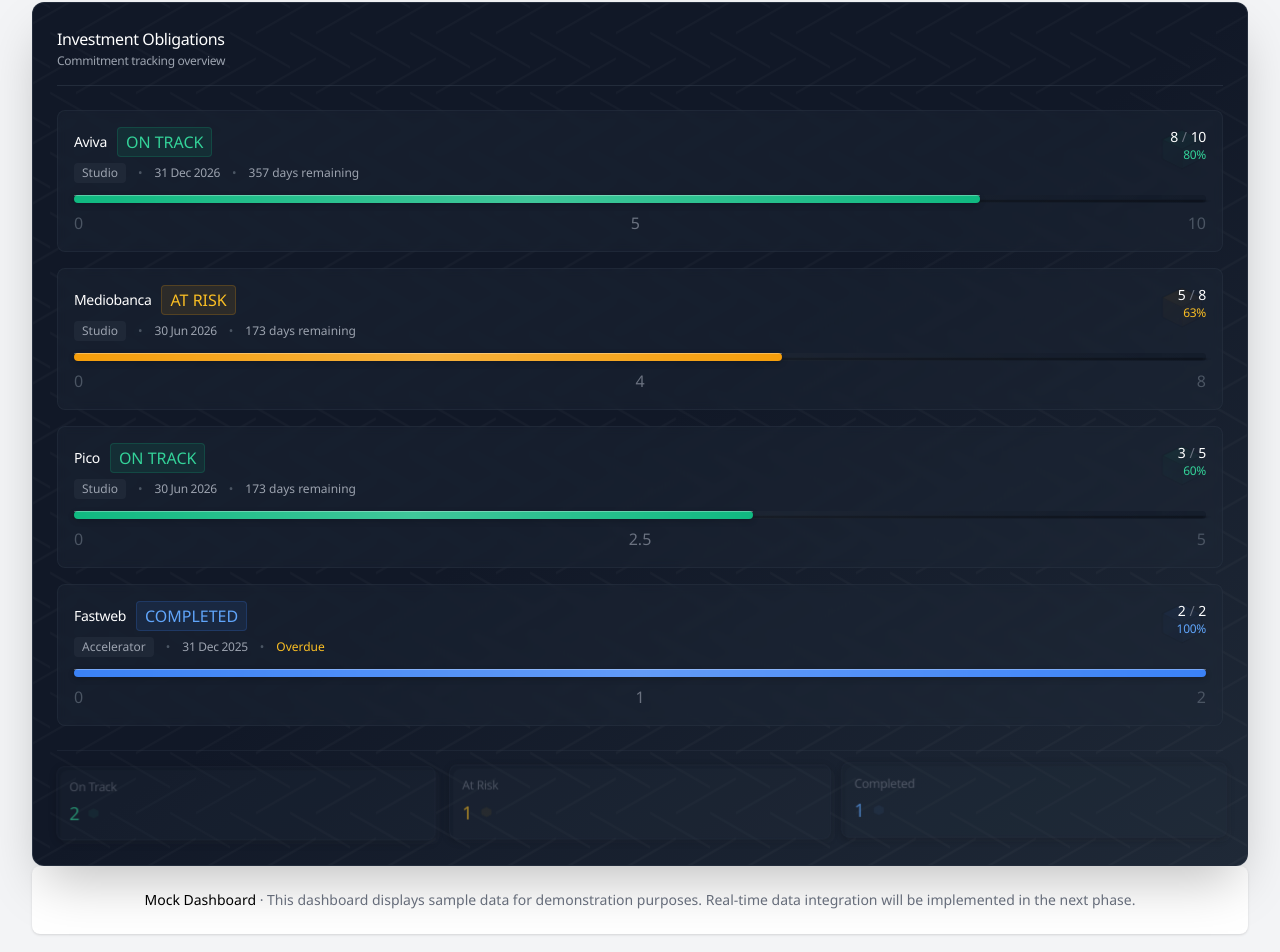
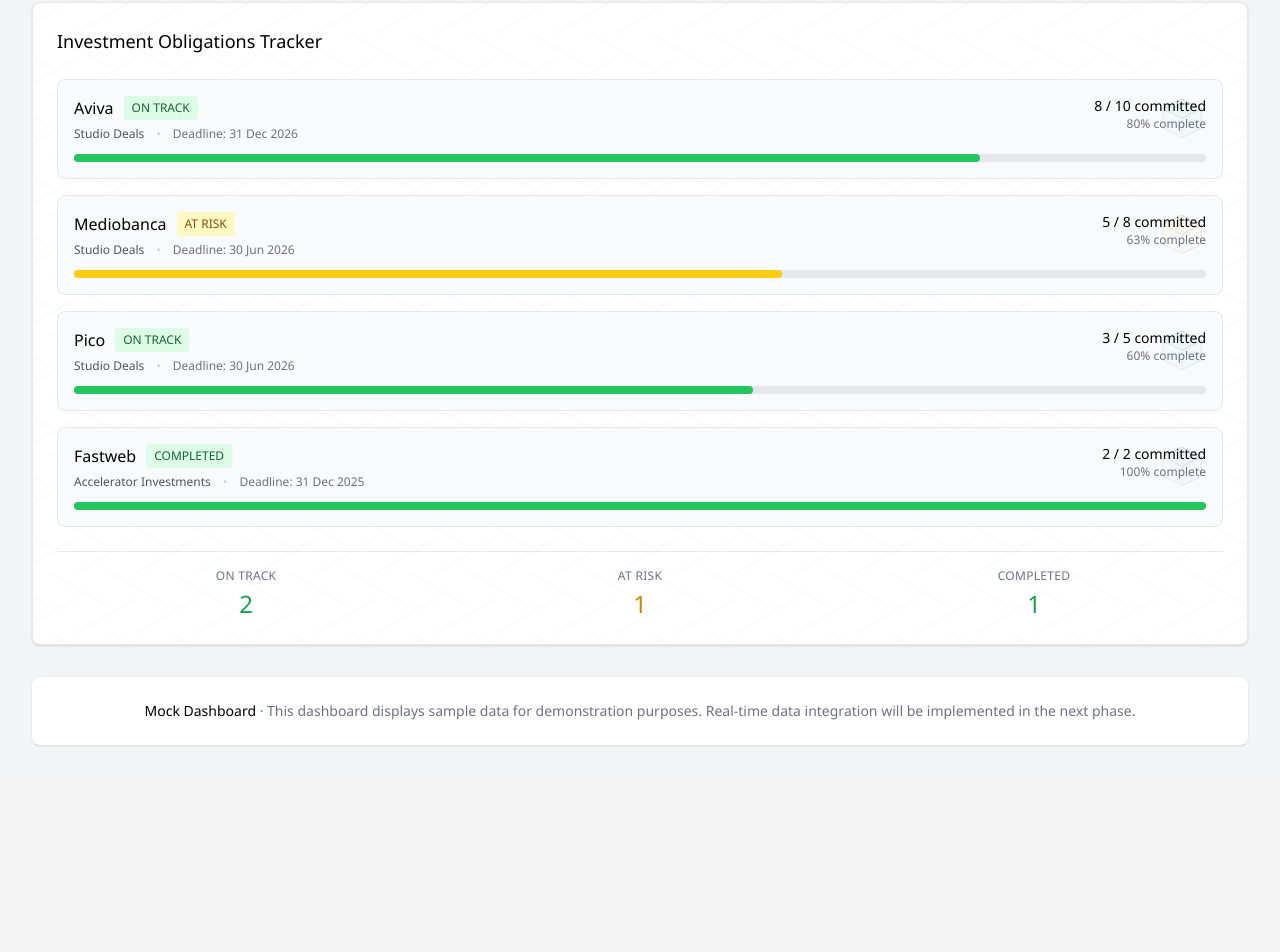
Before and after one commit to PWFF123/FoundersFactory, a React (Vite) app: page / in a window 1280 px wide. Shown: the part 878-1830 px from the top of the page. After the commit the page ends 1655 px from the top, so only its background shows below. Built offline with nearby package versions, Linux system fonts and the light colour scheme.

Commit message:
Update ObligationsTracker to match light color scheme and dashboard styling

```diff
--- a/src/components/ObligationsTracker.tsx
+++ b/src/components/ObligationsTracker.tsx
@@ -44,12 +44,12 @@
   };
 
   return (
-    <div className="bg-gradient-to-br from-gray-900 via-gray-900 to-gray-800 p-6 rounded-xl border border-gray-700/50 shadow-2xl relative overflow-hidden">
+    <div className="bg-white p-6 rounded-lg shadow border border-gray-200 relative overflow-hidden mb-8">
       {/* Animated isometric grid background */}
-      <div className="absolute inset-0 opacity-[0.03]" style={{
+      <div className="absolute inset-0 opacity-[0.02]" style={{
         backgroundImage: `
-          linear-gradient(30deg, transparent 48%, rgba(255,255,255,0.8) 49%, rgba(255,255,255,0.8) 51%, transparent 52%),
-          linear-gradient(150deg, transparent 48%, rgba(255,255,255,0.8) 49%, rgba(255,255,255,0.8) 51%, transparent 52%)
+          linear-gradient(30deg, transparent 48%, rgba(0,0,0,0.8) 49%, rgba(0,0,0,0.8) 51%, transparent 52%),
+          linear-gradient(150deg, transparent 48%, rgba(0,0,0,0.8) 49%, rgba(0,0,0,0.8) 51%, transparent 52%)
         `,
         backgroundSize: '60px 60px',
         animation: 'isometric-drift 20s linear infinite'
@@ -68,16 +68,11 @@
         `}
       </style>
 
-      {/* Header - Elegant and refined */}
-      <div className="flex items-baseline justify-between mb-6 pb-4 border-b border-gray-700/50 relative z-10">
-        <div>
-          <h3 className="text-base font-semibold text-white tracking-tight">
-            Investment Obligations
-          </h3>
-          <p className="text-xs font-normal text-gray-400 mt-0.5 tracking-tight">
-            Commitment tracking overview
-          </p>
-        </div>
+      {/* Header */}
+      <div className="mb-6 relative z-10">
+        <h3 className="text-lg font-bold text-black">
+          Investment Obligations Tracker
+        </h3>
       </div>
 
       <div className="space-y-4 relative z-10">
@@ -94,11 +89,9 @@
               key={obligation.id}
               onMouseEnter={() => setHoveredId(obligation.id)}
               onMouseLeave={() => setHoveredId(null)}
-              className="bg-gray-800/40 backdrop-blur-sm rounded-lg p-4 border border-gray-700/30 hover:border-gray-600/50 transition-all duration-300 relative group"
+              className="bg-gray-50 rounded-lg p-4 border border-gray-200 hover:border-gray-300 hover:shadow-sm transition-all duration-300 relative group"
               style={{
-                transform: isHovered ? 'translateY(-2px) rotateX(2deg)' : 'translateY(0)',
-                transformStyle: 'preserve-3d',
-                perspective: '1000px',
+                transform: isHovered ? 'translateY(-2px)' : 'translateY(0)',
                 animationDelay: `${index * 100}ms`
               }}
             >
@@ -122,119 +115,83 @@
               <div className="flex justify-between items-start mb-3">
                 <div className="flex-1">
                   <div className="flex items-center gap-2.5 mb-1.5">
-                    <h4 className="font-semibold text-sm text-white tracking-tight">
+                    <h4 className="font-bold text-base text-black">
                       {getJVName(obligation.jvId)}
                     </h4>
-                    <span className={`px-2 py-0.5 rounded text-2xs font-medium border ${badge.bg} ${badge.text} ${badge.border}`}>
+                    <span className={`px-2 py-1 rounded text-xs font-medium ${
+                      obligation.status === 'on-track' ? 'bg-green-100 text-green-800' :
+                      obligation.status === 'at-risk' ? 'bg-yellow-100 text-yellow-800' :
+                      'bg-green-100 text-green-800'
+                    }`}>
                       {obligation.status.replace('-', ' ').toUpperCase()}
                     </span>
                   </div>
 
                   {/* Meta info - Refined and elegant */}
-                  <div className="flex items-center gap-3 text-xs font-normal text-gray-400">
-                    <span className="px-2 py-0.5 bg-gray-700/30 rounded text-2xs">
-                      {obligation.type === 'studio' ? 'Studio' : 'Accelerator'}
+                  <div className="flex items-center gap-3 text-xs font-normal text-gray-500">
+                    <span className="font-medium text-gray-600">
+                      {obligation.type === 'studio' ? 'Studio Deals' : 'Accelerator Investments'}
                     </span>
-                    <span className="text-gray-600">•</span>
-                    <span className="tracking-tight">
-                      {new Date(obligation.deadline).toLocaleDateString('en-GB', {
+                    <span className="text-gray-300">•</span>
+                    <span>
+                      Deadline: {new Date(obligation.deadline).toLocaleDateString('en-GB', {
                         day: 'numeric',
                         month: 'short',
                         year: 'numeric'
                       })}
                     </span>
-                    <span className="text-gray-600">•</span>
-                    <span className={daysUntilDeadline < 30 ? 'text-amber-400' : 'text-gray-400'}>
-                      {daysUntilDeadline > 0 ? `${daysUntilDeadline} days remaining` : 'Overdue'}
-                    </span>
                   </div>
                 </div>
 
-                {/* Metrics - Elegant and refined */}
+                {/* Metrics */}
                 <div className="text-right relative">
-                  <div className="text-sm font-semibold text-white tracking-tight">
-                    {obligation.current}<span className="text-gray-500 mx-1">/</span>{obligation.target}
+                  <div className="text-sm font-bold text-black">
+                    {obligation.current} / {obligation.target} committed
                   </div>
-                  <div className={`text-xs font-medium tracking-tight ${getStatusTextColor(obligation.status)}`}>
-                    {Math.round(progress)}%
+                  <div className="text-xs text-gray-500">
+                    {Math.round(progress)}% complete
                   </div>
                 </div>
               </div>
 
-              {/* Progress Bar - Refined with isometric depth effect */}
-              <div className="relative w-full bg-gray-900/50 rounded-full h-2 overflow-visible mb-1">
-                {/* Isometric shadow layer */}
-                <div className="absolute inset-0 rounded-full" style={{
-                  transform: 'translateY(2px) scaleY(0.3)',
-                  background: 'rgba(0,0,0,0.3)',
-                  filter: 'blur(2px)'
-                }}></div>
-
-                <div className="absolute inset-0 bg-gradient-to-r from-transparent via-white/5 to-transparent rounded-full"></div>
-                <div
-                  className={`h-2 rounded-full transition-all duration-700 ease-out relative ${getStatusColor(obligation.status)}`}
-                  style={{
-                    width: `${Math.min(progress, 100)}%`,
-                    boxShadow: isHovered ? '0 4px 12px rgba(0,0,0,0.4)' : '0 2px 6px rgba(0,0,0,0.2)',
-                    transform: isHovered ? 'translateY(-1px)' : 'translateY(0)'
-                  }}
-                >
-                  <div className="absolute inset-0 bg-gradient-to-r from-transparent via-white/20 to-transparent rounded-full"></div>
-                  {/* Isometric top edge highlight */}
-                  <div className="absolute top-0 left-0 right-0 h-[1px] bg-white/30 rounded-full"></div>
+              {/* Progress Bar */}
+              <div className="space-y-2">
+                <div className="w-full bg-gray-200 rounded-full h-2">
+                  <div
+                    className={`h-2 rounded-full transition-all duration-700 ease-out ${
+                      obligation.status === 'on-track' ? 'bg-green-500' :
+                      obligation.status === 'at-risk' ? 'bg-yellow-400' :
+                      'bg-green-500'
+                    }`}
+                    style={{ width: `${Math.min(progress, 100)}%` }}
+                  ></div>
                 </div>
-              </div>
-
-              {/* Progress indicators */}
-              <div className="flex justify-between mt-2 text-2xs text-gray-600">
-                <span>0</span>
-                <span className="text-gray-500">{obligation.target / 2}</span>
-                <span>{obligation.target}</span>
               </div>
             </div>
           );
         })}
       </div>
 
-      {/* Footer stats - Elegant summary with isometric cards */}
-      <div className="mt-6 pt-4 border-t border-gray-700/30 grid grid-cols-3 gap-4 relative z-10">
-        {[
-          { label: 'On Track', status: 'on-track', color: 'emerald', count: obligations.filter(o => o.status === 'on-track').length },
-          { label: 'At Risk', status: 'at-risk', color: 'amber', count: obligations.filter(o => o.status === 'at-risk').length },
-          { label: 'Completed', status: 'completed', color: 'blue', count: obligations.filter(o => o.status === 'completed').length }
-        ].map((stat, idx) => (
-          <div
-            key={stat.status}
-            className="relative group cursor-default"
-            style={{
-              animation: `float-up 3s ease-in-out infinite`,
-              animationDelay: `${idx * 0.2}s`
-            }}
-          >
-            {/* Isometric card effect */}
-            <div className="absolute inset-0 bg-gray-700/20 rounded-lg transform translate-x-1 translate-y-1"></div>
-            <div className="relative bg-gray-800/30 rounded-lg p-3 border border-gray-700/30 group-hover:border-gray-600/50 transition-all duration-300"
-              style={{
-                transform: 'translateZ(0)',
-                boxShadow: '0 2px 8px rgba(0,0,0,0.3)'
-              }}
-            >
-              <div className="text-xs font-normal text-gray-500 mb-1 tracking-tight">{stat.label}</div>
-              <div className={`text-lg font-semibold text-${stat.color}-400 flex items-center gap-2`}>
-                {stat.count}
-                {/* Small isometric indicator */}
-                <svg width="12" height="12" viewBox="0 0 20 20" className="opacity-50">
-                  <path d="M10,2 L18,6 L18,14 L10,18 L2,14 L2,6 Z"
-                    fill="currentColor"
-                    opacity="0.2"
-                    stroke="currentColor"
-                    strokeWidth="0.5"
-                  />
-                </svg>
-              </div>
-            </div>
+      {/* Summary Stats */}
+      <div className="mt-6 pt-4 border-t border-gray-200 grid grid-cols-3 gap-4 relative z-10">
+        <div className="text-center">
+          <div className="text-xs font-medium text-gray-500 uppercase tracking-wide mb-1">On Track</div>
+          <div className="text-2xl font-bold text-green-600">
+            {obligations.filter(o => o.status === 'on-track').length}
           </div>
-        ))}
+        </div>
+        <div className="text-center">
+          <div className="text-xs font-medium text-gray-500 uppercase tracking-wide mb-1">At Risk</div>
+          <div className="text-2xl font-bold text-yellow-600">
+            {obligations.filter(o => o.status === 'at-risk').length}
+          </div>
+        </div>
+        <div className="text-center">
+          <div className="text-xs font-medium text-gray-500 uppercase tracking-wide mb-1">Completed</div>
+          <div className="text-2xl font-bold text-green-600">
+            {obligations.filter(o => o.status === 'completed').length}
+          </div>
+        </div>
       </div>
     </div>
   );
```
